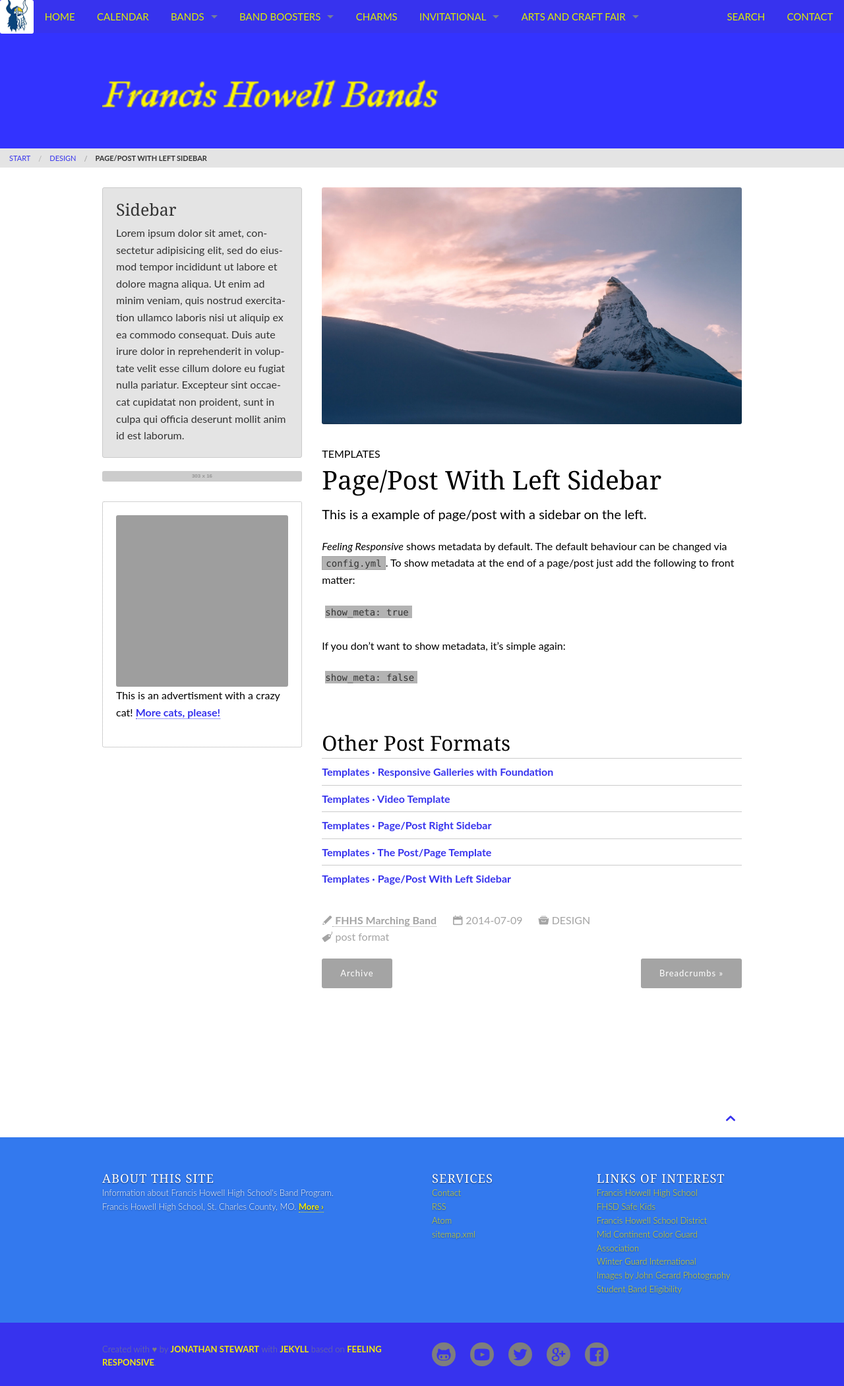
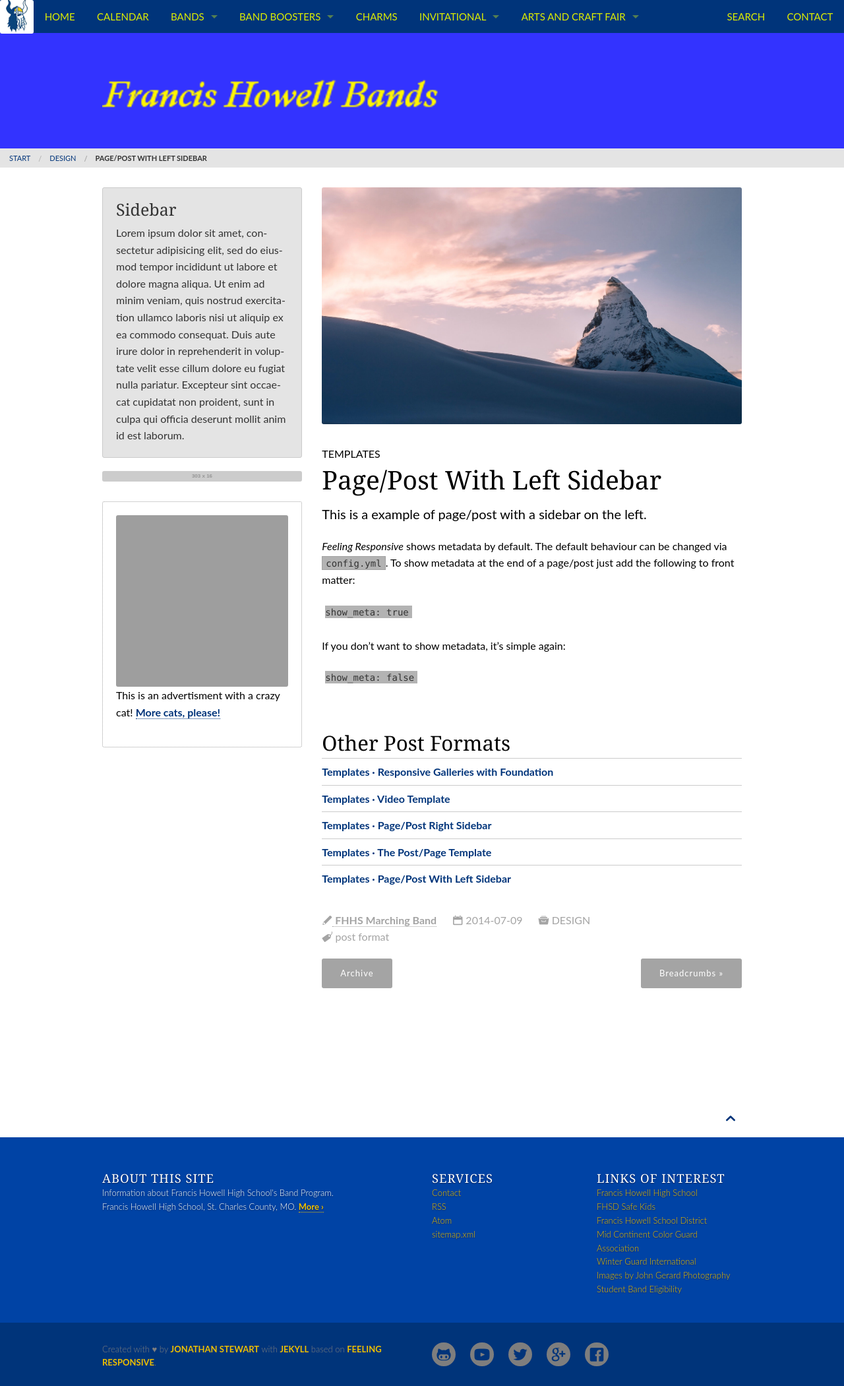
Before and after one commit to fhhsmb/fhhsmb.github.io, a Jekyll site: the page built from _posts/design/2014-07-09-post-left-sidebar.md, in a window 1280 px wide. Shown: the whole page at 66% size. Built offline with Jekyll 4.4.1, drawn with Linux system fonts in a browser that asks for light colours; grey boxes are pictures that could not be loaded.

Commit message:
Build site at 2016-09-27 23:52:49 UTC

```diff
--- a/_sass/_01_settings_colors.scss
+++ b/_sass/_01_settings_colors.scss
@@ -28,12 +28,12 @@
 
 $ci-1: #d2f116;		// dark turquoise
 $ci-2: #45B29D;		// turquoise
-$ci-3: #f0e70e;		// yellow
+$ci-3: #efbf00;		// yellow
 $ci-4: #E27A3F;		// orange
 $ci-5: #DF4949;		// red
 $ci-6: #ced12b;     // green
-$ci-7: #3733ee;   // blue
-$ci-8: #3379ee;   //light-blue
+$ci-7: #00347a;   // blue
+$ci-8: #0043a5;   //light-blue
 
 
 /* Foundation Color Variables
```
